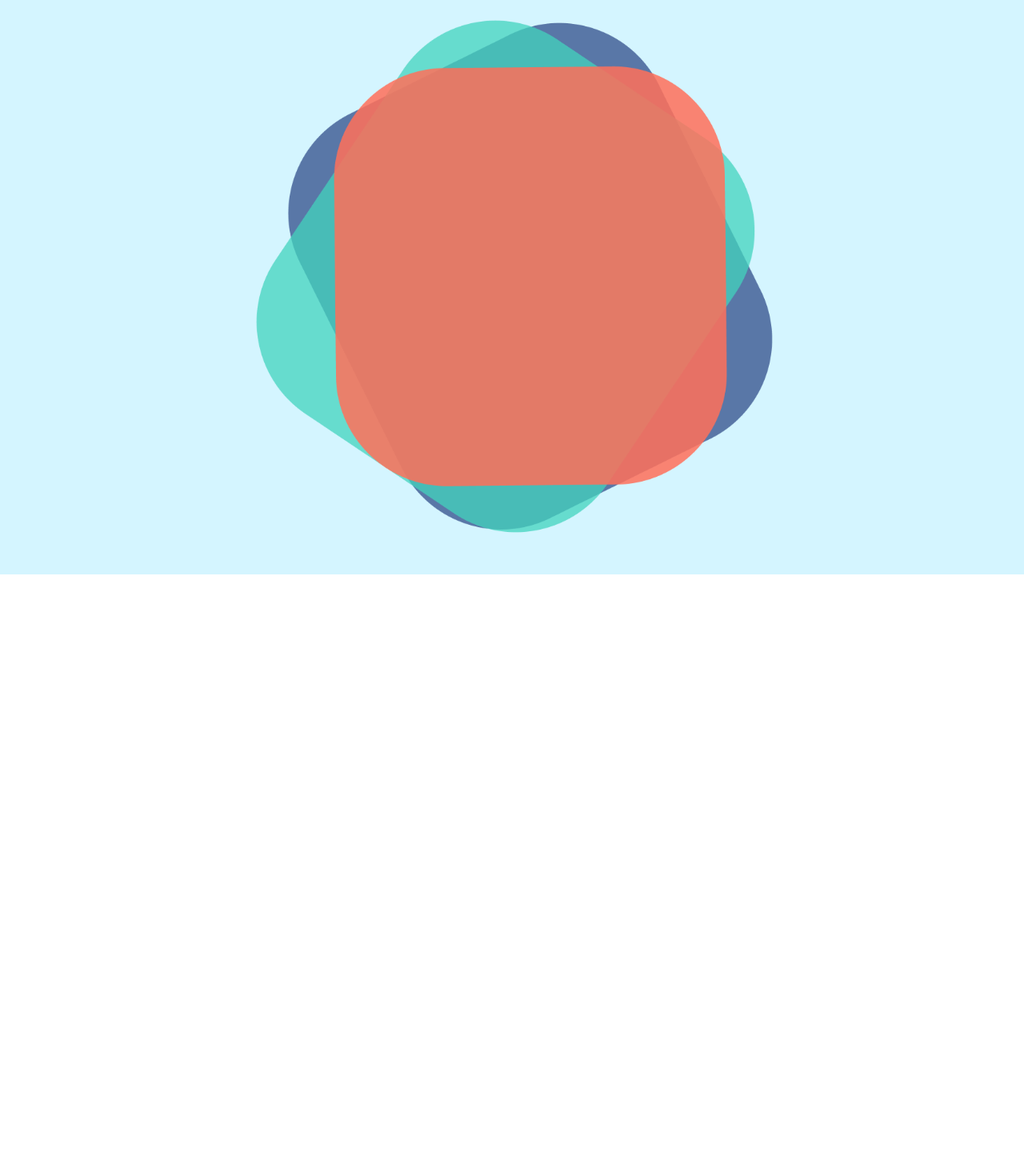
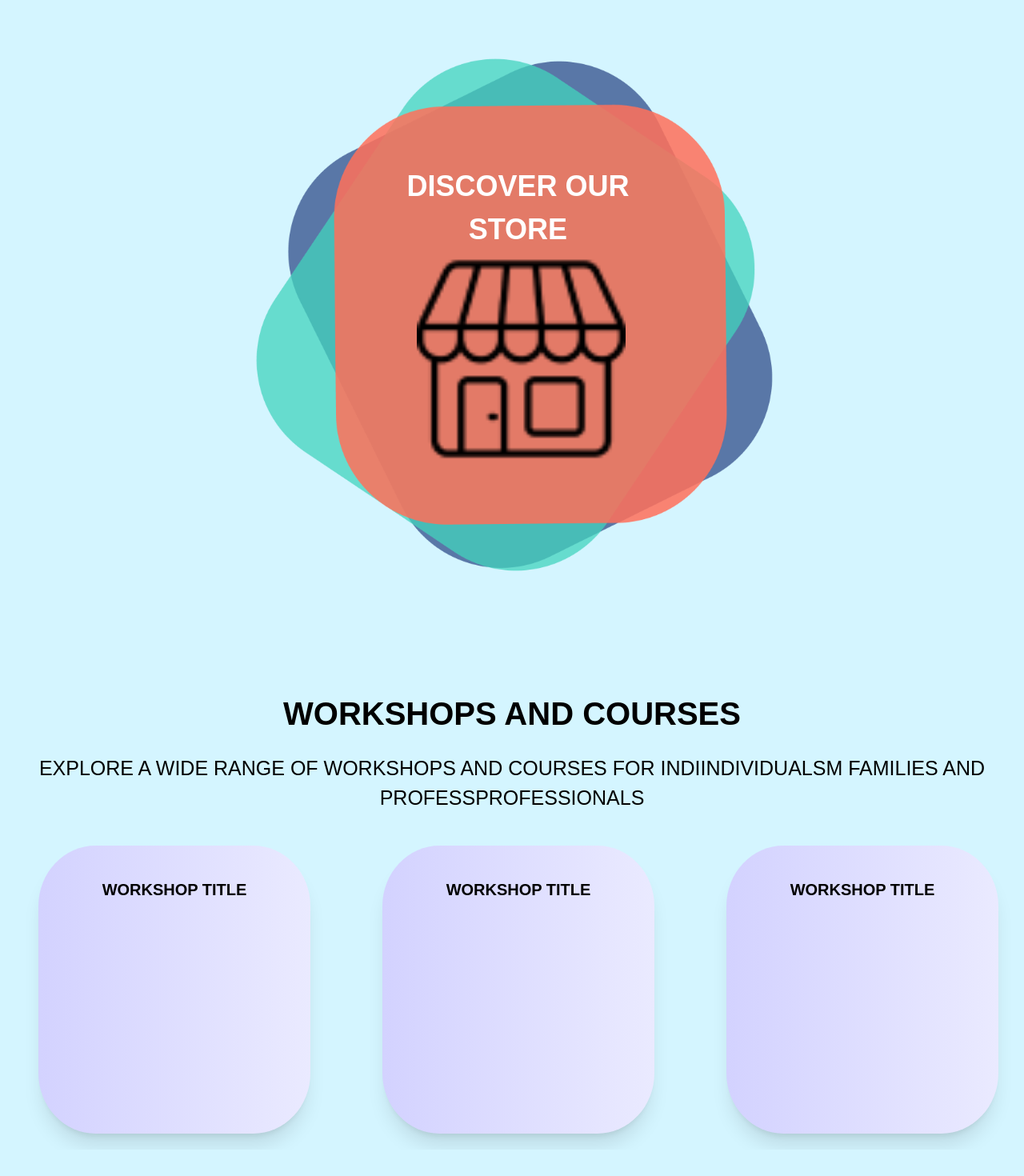
Before and after one commit to amineallioua/laib-clinique-front, a React (Create React App) app: page / in a window 1280 px wide. Shown: the part 3141-4611 px from the top of the page at 80% size. Before the commit the page ends 3860 px from the top, so only its background shows below. Built offline with nearby package versions, Linux system fonts and the light colour scheme.

Commit message:
almostFinish

```diff
--- a/package.json
+++ b/package.json
@@ -12,7 +12,8 @@
   "dependencies": {
     "react": "^18.3.1",
     "react-dom": "^18.3.1",
-    "react-scripts": "^5.0.1"
+    "react-scripts": "^5.0.1",
+    "swiper": "^11.1.12"
   },
   "devDependencies": {
     "@eslint/js": "^9.9.0",
--- a/src/components/cards.jsx
+++ b/src/components/cards.jsx
@@ -5,7 +5,7 @@ const Card = () => {
           Counseling for Emotional and Behavioral Issues
           </h1>
           <p className="text-[10px] sm:text-[16px]" >
-          We’re here to help you better understand and manage your emotions
+          Were here to help you better understand and manage your emotions
           and behaviors, fostering emotional stability.
           </p>
 
--- a/src/components/home/sectionfive.jsx
+++ b/src/components/home/sectionfive.jsx
@@ -1,15 +1,23 @@
 import React from 'react';
 import shape from '../../assets/Component2.png';
+import shop from '../../assets/shop_9018966 1.png'
 
 
 const Hsec5s = () => {
     return (
-        <section className="w-screen   px-12  bg-[#d4f5ff] justify-center flex " >
-            <div className="w-[63%] aspect-square  flex  relative" >
+        <section className="w-screen   px-12  bg-[#d4f5ff] justify-center py-12 flex " >
+            <div className="w-[63%] aspect-square   flex  relative" >
+                <div className='text-white text-center w-1/2  aspect-square ml-[26%] mt-[22%] p-[3%]   z-30' >
+                <h1 className=' font-extrabold text-white text-[10px] sm:text-[14px] lg:text-[36px] md:text-[22px] mb-1 mx-auto felx  ' >DISCOVER OUR STORE</h1>
+                    <img src={shop}
+                     alt=""
+                     className='left-[34%] absolute w-[35%]'
+                      />
+                </div>
 
                 <img src={shape}
                 alt=""
-                className='absolute  flex top-0 z-0'
+                className='absolute   top-0 z-0'
                 />
             </div>
 
--- /dev/null
+++ b/src/components/home/sectionsix.jsx
@@ -0,0 +1,54 @@
+import Wcard from '../workshopCard'
+
+import React, { useRef, useState } from 'react';
+// Import Swiper React components
+import { Swiper, SwiperSlide } from 'swiper/react';
+
+// Import Swiper styles
+import 'swiper/css';
+import 'swiper/css/pagination';
+
+
+
+// import required modules
+
+const Hsec6 = () => {
+    return (
+        <section className="w-screen    pb-16 bg-[#d4f5ff] justify-between text-center py-12  " >
+            <h1 className="font-extrabold sm:text-[40px] mb-5 mx-auto text-center px-12 " >WORKSHOPS AND COURSES</h1>
+            <h3 className="font-md sm:text-[25px] mb-10 mx-auto text-center px-12" >EXPLORE A WIDE RANGE OF WORKSHOPS AND COURSES FOR INDIINDIVIDUALSM FAMILIES AND PROFESSPROFESSIONALS</h3>
+
+                <Swiper
+           breakpoints={{
+        // When the window width is >= 640px
+        640: {
+          slidesPerView: 1, // 1 slide for small screens
+        },
+        // When the window width is >= 768px
+        768: {
+          slidesPerView: 2, // 2 slides for medium screens
+        },
+        // When the window width is >= 1024px
+        1024: {
+          slidesPerView: 3, // 3 slides for large screens
+        },
+      }}
+        spaceBetween={10}
+
+        className="mySwiper"
+      >
+        <SwiperSlide><Wcard/></SwiperSlide>
+        <SwiperSlide><Wcard/></SwiperSlide>
+        <SwiperSlide><Wcard/></SwiperSlide>
+        <SwiperSlide> <Wcard/></SwiperSlide>
+        <SwiperSlide><Wcard/></SwiperSlide>
+        <SwiperSlide><Wcard/></SwiperSlide>
+        <SwiperSlide><Wcard/></SwiperSlide>
+        <SwiperSlide><Wcard/></SwiperSlide>
+        <SwiperSlide><Wcard/></SwiperSlide>
+      </Swiper>
+        </section>
+    );
+}
+
+export default Hsec6;
--- /dev/null
+++ b/src/components/workshopCard.jsx
@@ -0,0 +1,14 @@
+
+
+
+
+const Wcard = () => {
+    return (
+        <div className="bg-white sm:w-[340px] w-[170px] h-[180px] sm:h-[360px] bg-custom-gradient1 rounded-[21%] mb-5 ml-12 shadow-xl md:px-7 md:py-5 px-2 py-2">
+            <h1 className="font-extrabold  text-[14px] sm:text-[20px]  mt-2 sm:mt-5 text-center mb-2 sm:mb-5" >WORKSHOP TITLE</h1>
+
+
+    </div> );
+}
+
+export default Wcard;
--- a/src/pages/home.jsx
+++ b/src/pages/home.jsx
@@ -5,7 +5,7 @@ import Hsec2 from '../components/home/sectiontwo';
 import Hsec3 from '../components/home/sectionthree';
 import Hsec4 from '../components/home/sectionfour';
 import Hsec5 from '../components/home/sectionfive';
-
+import Hsec6 from '../components/home/sectionsix';
 function Home(){
 
    return (
@@ -16,6 +16,7 @@ function Home(){
      <Hsec3/>
      <Hsec4/>
      <Hsec5/>
+     <Hsec6/>
     </div>
   );
 
--- a/tailwind.config.js
+++ b/tailwind.config.js
@@ -11,7 +11,7 @@ module.exports = {
       },
       backgroundImage: {
         'custom-gradient': 'linear-gradient(to right, #625B92 0%, #7169A7 54%, #988DDE 100%)',
-        'custom-gradient1':'linear-gradiant(to right #7AD4F4 0% , #4BA3C3 100%)',
+        'custom-gradient1': 'linear-gradient(to left, #EAEAFF 0%, #D3D2FF 100%)', // fixed spelling
       },
     },
   },
```
Also changed, not shown: src/assets/shop_9018966 1.png (added), 1 other file (tests, documents, lock files or other folders).
